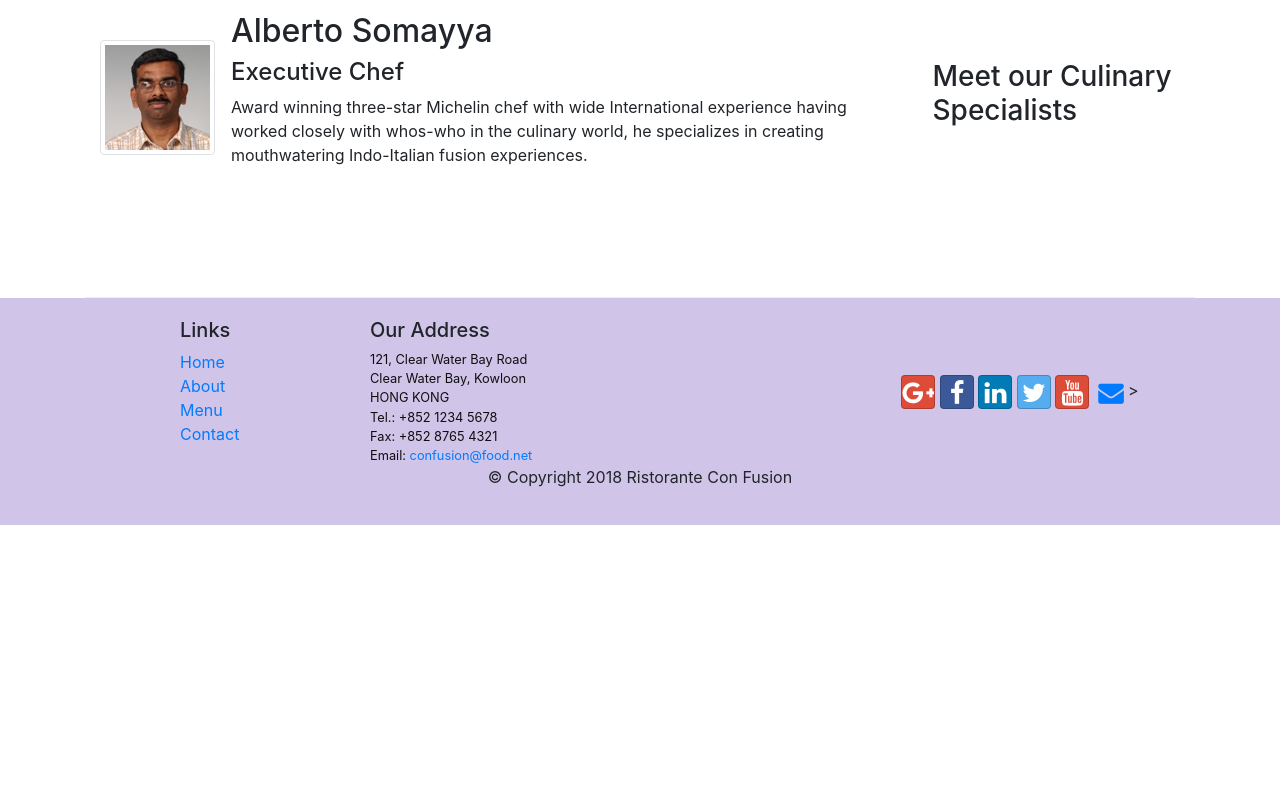
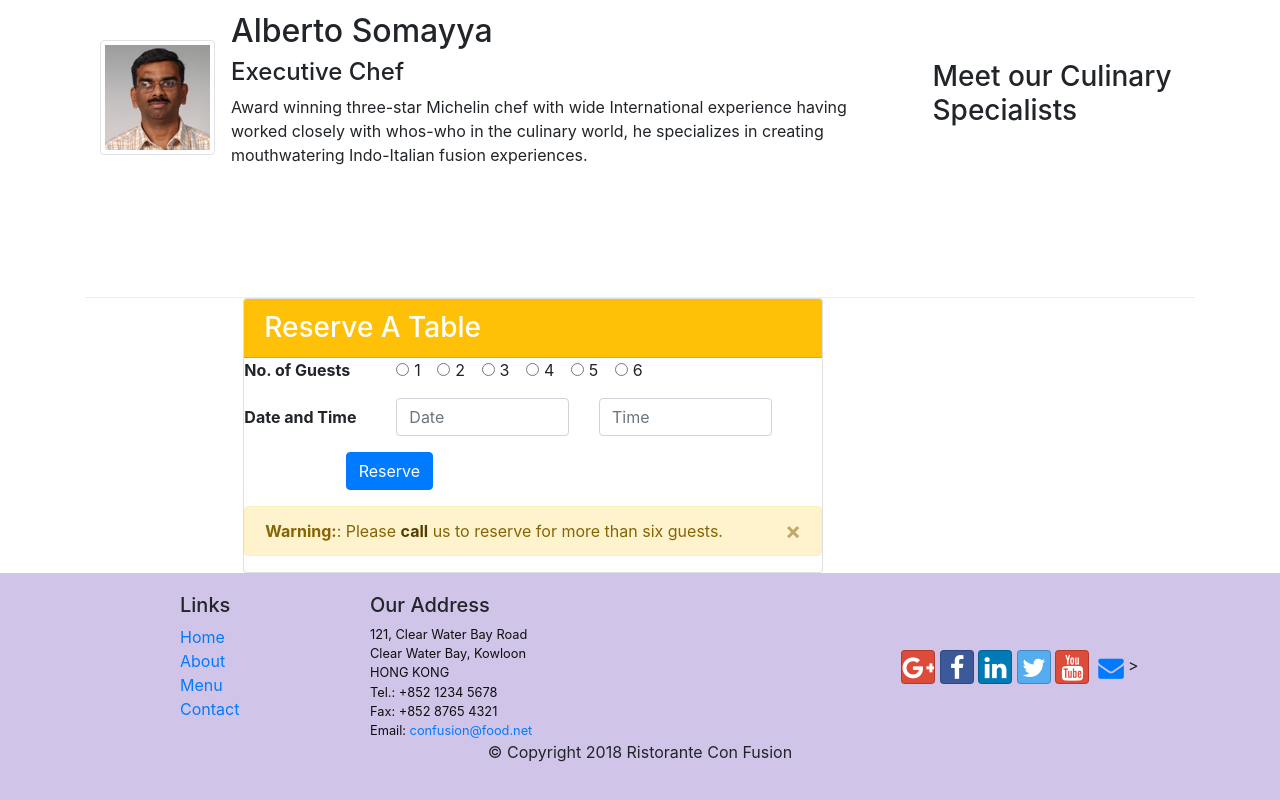
Before and after one commit to codegen17/conFusion, a website: page index.html in a window 1280 px wide. Shown: the part 1236-2036 px from the top of the page. Before the commit the page ends 1761 px from the top, so only its background shows below. Drawn offline with nearby package versions, Linux system fonts and the light colour scheme.

Commit message:
assignment2 done

```diff
--- a/index.html
+++ b/index.html
@@ -38,6 +38,10 @@
                 <div class="col-12 col-sm align-self-center">
                         <img src="img/logo.png" class="img-fluid">
                 </div>
+                <div class="col-xs-12 col-sm-2">
+                        <p style="padding:40px;"></p>
+                        <a type="button" class="btn btn-warning btn-block" href="#reserve-table">Reserve Table</a>
+                    </div>
             </div>
         </div>
     </header>
@@ -65,8 +69,11 @@
                 <h3>This Month's Promotions</h3>
             </div>
             <div class="col col-sm col-md">
-                <h2>Weekend Grand Buffet</h2>
+                <h2>Weekend Grand Buffet<span class="badge badge-danger">NEW</span></h2>
                 <p>Featuring mouthwatering combinations with a choice of five different salads, six enticing appetizers, six main entrees and five choicest desserts. Free flowing bubbly and soft drinks. All for just $19.99 per person </p>
+            </div>
+            <div class="media">
+                <img class="ml-3 d-flex img-thumbnail" src="img/buffet.png" alt="buffet">
             </div>
         </div>
 
@@ -91,6 +98,65 @@
 
             </div>
         </div>
+    </div>
+    <div class="offset-2 col-10 col-md-6 col-sm-6">
+
+        <form class="col-12 col-sm-6 col-md" id="reserve-table">
+            <div class="card ">
+                <h3 class="card-header bg-warning text-white mt-0">Reserve A Table</h3>
+                <div class="form-group row">
+                    <strong class="col-12 col-md-3 col-sm-12 ">No. of Guests</strong>
+                    <div class="col-12 col-md-6 col-sm-6">
+                        <div class="form-check form-check-inline">
+                            <input class="form-check-input" type="radio" name="inlineRadioOptions" id="inlineRadio1" value="option1">
+                            <label class="form-check-label" for="inlineRadio1">1</label>
+                        </div>
+                        <div class="form-check form-check-inline">
+                            <input class="form-check-input" type="radio" name="inlineRadioOptions" id="inlineRadio2" value="option2">
+                            <label class="form-check-label" for="inlineRadio2">2</label>
+                        </div>
+                        <div class="form-check form-check-inline">
+                            <input class="form-check-input" type="radio" name="inlineRadioOptions" id="inlineRadio3" value="option3">
+                            <label class="form-check-label" for="inlineRadio3">3</label>
+                        </div>
+                        <div class="form-check form-check-inline">
+                            <input class="form-check-input" type="radio" name="inlineRadioOptions" id="inlineRadio4" value="option4">
+                            <label class="form-check-label" for="inlineRadio4">4</label>
+                        </div>
+                        <div class="form-check form-check-inline">
+                            <input class="form-check-input" type="radio" name="inlineRadioOptions" id="inlineRadio5" value="option5">
+                            <label class="form-check-label" for="inlineRadio5">5</label>
+                        </div>
+                        <div class="form-check form-check-inline">
+                            <input class="form-check-input" type="radio" name="inlineRadioOptions" id="inlineRadio6" value="option6">
+                            <label class="form-check-label" for="inlineRadio6">6</label>
+                        </div>
+                    </div>
+                </div>
+                <div class="form-group row">
+                        <strong class="col-12 col-md-3 col-form-label">Date and Time</strong>
+                        <div class="col-12 col-md-12 col-sm-12 col-lg-4">
+                            <input type="text" class="form-control" id="date" name="date" placeholder="Date">
+
+                        </div>
+                        <div class="col-12 col-md-12 col-sm-12 col-lg-4">
+                                <input type="text" class="form-control" id="time" name="time" placeholder="Time">
+
+                            </div>
+
+                    </div>
+                <div class="form-group row">
+                    <div class="offset-md-2 col-md-10">
+                        <button type="submit" class="btn btn-primary">Reserve</button>
+                    </div>
+                </div>
+                <div class="alert alert-warning alert-dismissible" role="alert">
+                        <button type="button" class="close" data-dismiss="alert" aria-label="Close"><span aria-hidden="true">&times;</span></button>
+                        <strong>Warning:</strong>: Please <a href="tel:+85212345678" class="alert-link">call</a> us to reserve for more than six guests.
+                        </div>
+            </div>
+        </form>
+
     </div>
 
     <footer class="footer">
```
Also changed, not shown: WEEK2 ASS/FULL PAGE(EXTENDED).png (added), WEEK2 ASS/SMALLSCREEN.png (added).
